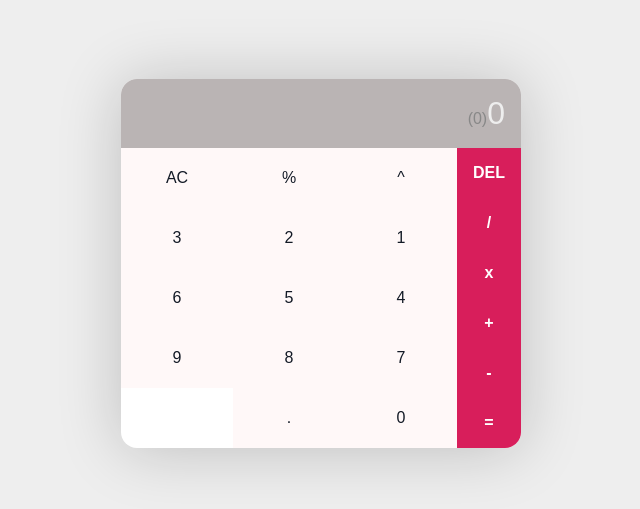
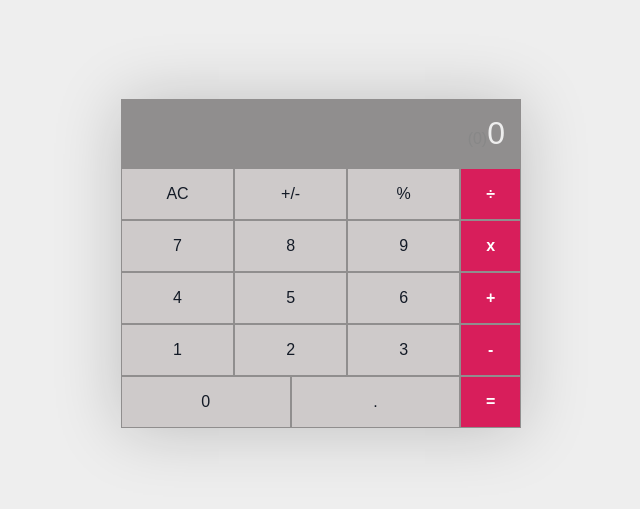
Before and after one commit to Simpleshaikh1/math-magician, a React (Create React App) app: page / in a window 1280 px wide. Shown: the part 137-646 px from the top of the page, without its empty margins (319-959 px from the left). Built offline with nearby package versions, Linux system fonts and the light colour scheme.

Commit message:
changes made

```diff
--- a/src/Components/calculator.js
+++ b/src/Components/calculator.js
@@ -2,8 +2,7 @@ function Calculator() {
   const createDigits = () => {
     const digits = [];
 
-    // eslint-disable-next-line no-plusplus
-    for (let i = 1; i < 10; i++) {
+    for (let i = 9; i >= 1; i -= 1) {
       digits.push(
         <button type="button" key={i}>{i}</button>,
       );
@@ -21,8 +20,7 @@ function Calculator() {
         </div>
         <div className="ops-dig-container">
           <div className="operators">
-            <button type="button">DEL</button>
-            <button type="button">/</button>
+            <button type="button">÷</button>
             <button type="button">x</button>
             <button type="button">+</button>
             <button type="button">-</button>
@@ -30,12 +28,12 @@ function Calculator() {
           </div>
 
           <div className="digits">
-            <button type="button">^</button>
             <button type="button">%</button>
+            <button type="button">+/-</button>
             <button type="button">AC</button>
             {createDigits()}
-            <button type="button">0</button>
             <button type="button">.</button>
+            <button type="button" className="zero">0</button>
           </div>
         </div>
       </div>
--- a/src/index.css
+++ b/src/index.css
@@ -3,8 +3,8 @@
   --secondary: #8c3aff;
   --dark: #131a26;
   --light: #eee;
-  --arsh: #bab4b4;
-  --light-arsh: #fff8f8;
+  --arsh: hsl(0, 1%, 56%);
+  --light-arsh: #cecaca;
 }
 
 * {
@@ -29,7 +29,6 @@ body {
   width: 100%;
   max-width: 400px;
   background-color: #fff;
-  border-radius: 1rem;
   overflow: hidden;
   box-shadow: 0 2px 64px hsla(0, 0%, 0%, 0.2);
 }
@@ -71,12 +70,14 @@ button:hover {
 .operators {
   display: flex;
   flex-direction: column;
+  width: 7rem;
 }
 
 .operators button {
   flex: 1 1 0%;
   background-color: var(--primary);
   font-weight: 700;
+  border: 1px solid var(--arsh);
 }
 
 .digits {
@@ -87,7 +88,8 @@ button:hover {
 
 .digits button {
   flex: 1 1 33.333%;
-  max-width: 33.333%;
+  max-width: 50.333%;
   background-color: var(--light-arsh);
   color: var(--dark);
+  border: 1px solid var(--arsh);
 }
```
